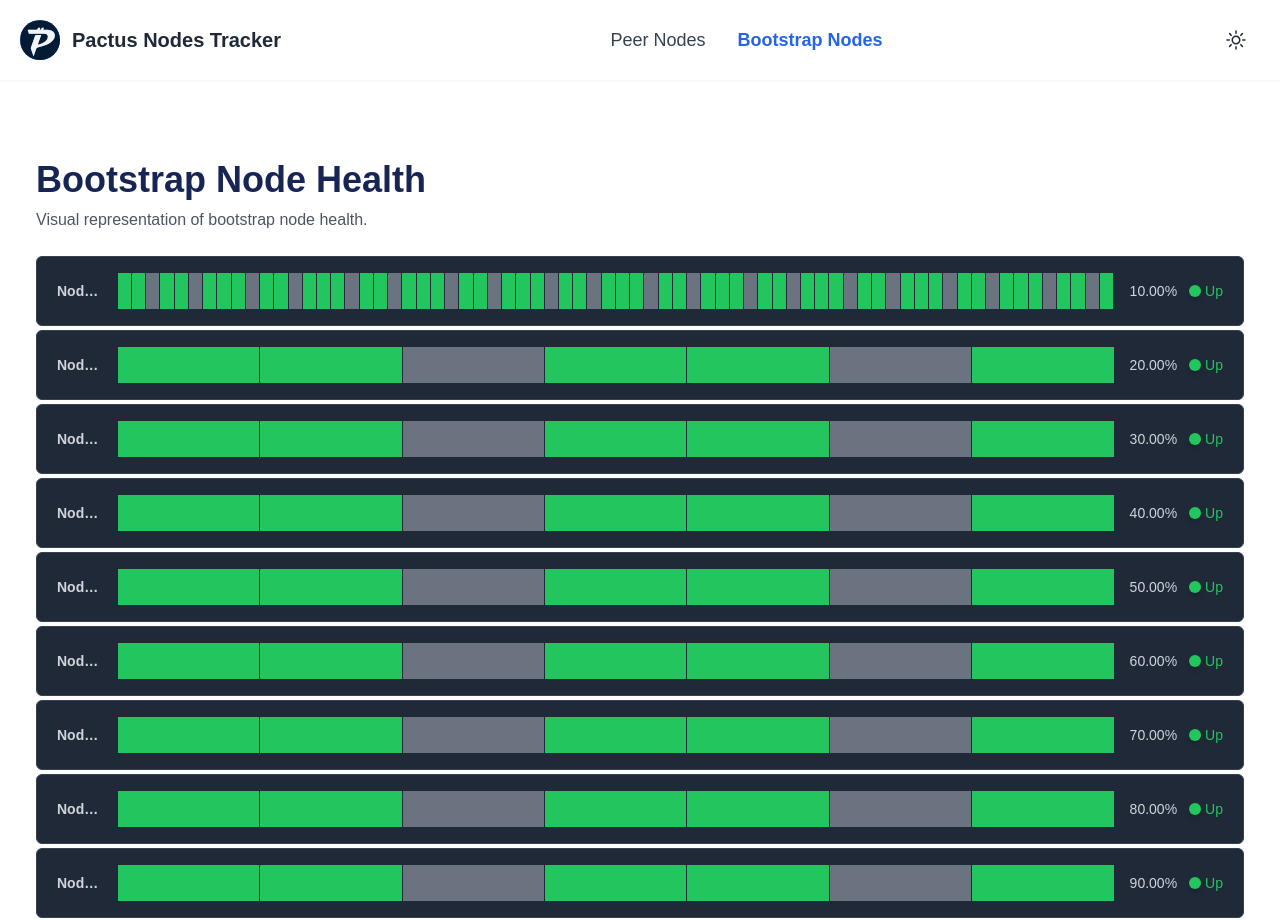
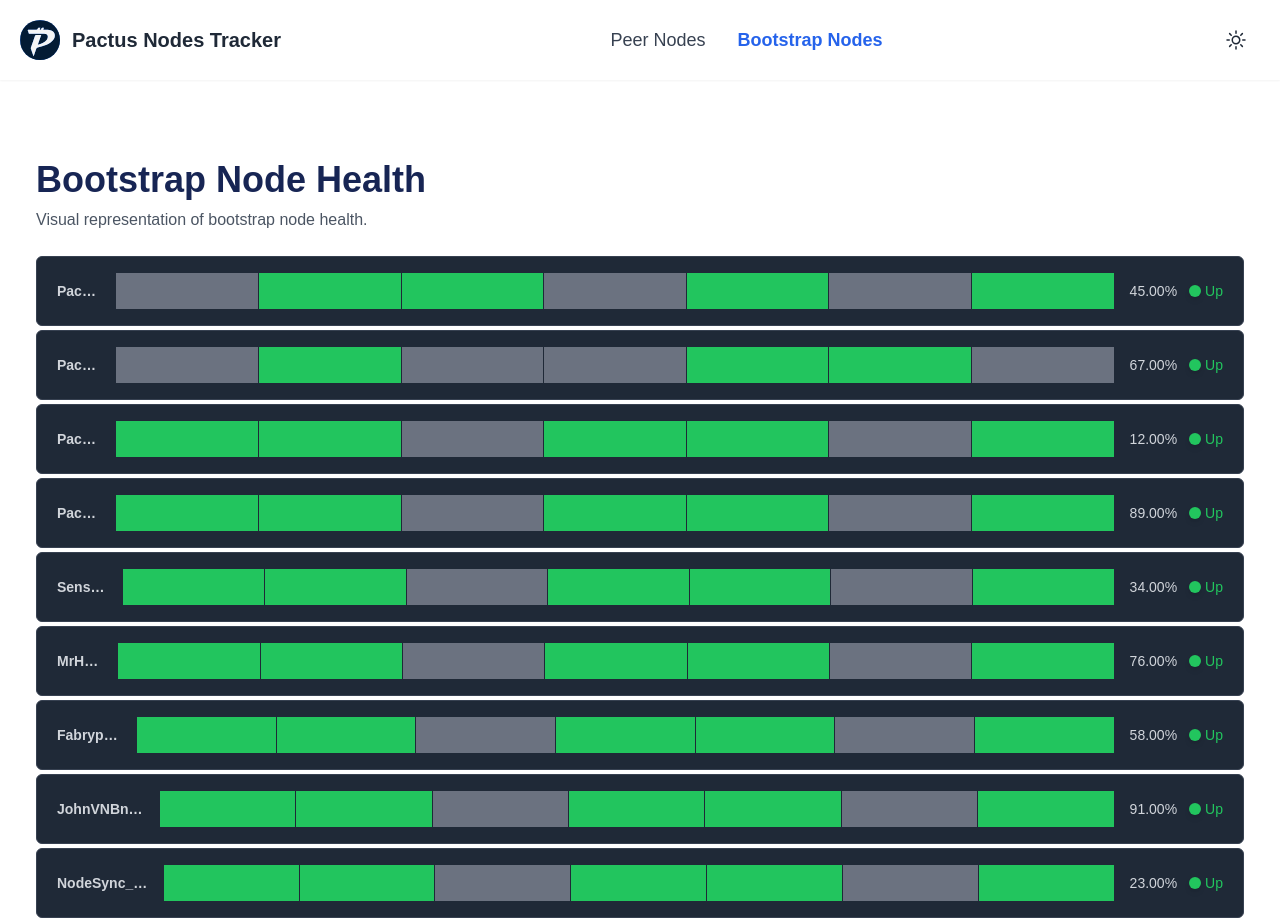
Before and after one commit to kyvra-tech/pactus-nodes-tracker, a React (Vite) app: page /bootstrap-node in a window 1280 px wide. Shown: the top 920 px of the page. Built offline with nearby package versions, Linux system fonts and the light colour scheme.

Commit message:
added the samples

```diff
--- a/src/components/sections/Stats.tsx
+++ b/src/components/sections/Stats.tsx
@@ -8,30 +8,30 @@
       <div className="mx-auto lg:mx-0 p-5 sm:p-6 py-6 sm:py-4 max-w-9xl rounded-xl bg-box-bg border border-box-border shadow-sm shadow-box-shadow md:divide-x divide-box-border grid grid-cols-2 md:grid-cols-4 gap-4 sm:gap-8 md:gap-6 lg:gap-12">
         <div className="text-center">
           <h2 className="font-semibold text-lg sm:text-xl md:text-3xl text-heading-2">
-            100+
+            99.999%
           </h2>
-          <p className="mt-2 text-heading-3">Peer Nodes</p>
+          <p className="mt-2 text-heading-3">Average Uptime</p>
         </div>
 
         <div className="text-center">
           <h2 className="font-semibold text-lg sm:text-xl md:text-3xl text-heading-2">
-            200+
+            0.001%
+          </h2>
+          <p className="mt-2 text-heading-3">Average Downtime</p>
+        </div>
+
+        <div className="text-center">
+          <h2 className="font-semibold text-lg sm:text-xl md:text-3xl text-heading-2">
+            50+
           </h2>
           <p className="mt-2 text-heading-3">Bootstrap Nodes</p>
         </div>
 
         <div className="text-center">
           <h2 className="font-semibold text-lg sm:text-xl md:text-3xl text-heading-2">
-            120+
+            800+
           </h2>
-          <p className="mt-2 text-heading-3">Visitors Per day</p>
-        </div>
-
-        <div className="text-center">
-          <h2 className="font-semibold text-lg sm:text-xl md:text-3xl text-heading-2">
-            50K
-          </h2>
-          <p className="mt-2 text-heading-3">Operations</p>
+          <p className="mt-2 text-heading-3">Peer Nodes</p>
         </div>
       </div>
     </section>
--- a/src/data/bootstrap_nodes.json
+++ b/src/data/bootstrap_nodes.json
@@ -1,195 +1,342 @@
+
+
 [
   {
-      "name": "Node-1",
+      "name": "Pactus",
+      "email": "info@pactus.org",
+      "website": "https://pactus.org",
+      "address": "/dns/bootstrap1.pactus.org/tcp/21888/p2p/12D3KooWMnDsu8TDTk2VV8uD8zsNSB6eUkqtQs6ttg4bHq9zNaBe",
       "status": [
-        {"id": 1, "color": 1, "date": "2025-01-15"},
-        {"id": 2, "color": 2, "date": "2025-02-22"},
-        {"id": 3, "color": 0, "date": "2025-03-10"},
-        {"id": 4, "color": 1, "date": "2025-04-05"},
-        {"id": 5, "color": 2, "date": "2025-05-12"},
-        {"id": 6, "color": 0, "date": "2025-06-18"},
-        {"id": 7, "color": 1, "date": "2025-07-25"},
-        {"id": 1, "color": 1, "date": "2025-08-03"},
-        {"id": 2, "color": 2, "date": "2025-09-14"},
-        {"id": 3, "color": 0, "date": "2025-10-09"},
-        {"id": 4, "color": 1, "date": "2025-11-20"},
-        {"id": 5, "color": 2, "date": "2025-12-01"},
-        {"id": 6, "color": 0, "date": "2025-01-28"},
-        {"id": 7, "color": 1, "date": "2025-02-17"},
-        {"id": 1, "color": 1, "date": "2025-03-30"},
-        {"id": 2, "color": 2, "date": "2025-04-19"},
-        {"id": 3, "color": 0, "date": "2025-05-07"},
-        {"id": 4, "color": 1, "date": "2025-06-15"},
-        {"id": 5, "color": 2, "date": "2025-07-22"},
-        {"id": 6, "color": 0, "date": "2025-08-10"},
-        {"id": 7, "color": 1, "date": "2025-09-25"},
-        {"id": 1, "color": 1, "date": "2025-10-13"},
-        {"id": 2, "color": 2, "date": "2025-11-05"},
-        {"id": 3, "color": 0, "date": "2025-12-18"},
-        {"id": 4, "color": 1, "date": "2025-01-09"},
-        {"id": 5, "color": 2, "date": "2025-02-26"},
-        {"id": 6, "color": 0, "date": "2025-03-14"},
-        {"id": 7, "color": 1, "date": "2025-04-21"},
-        {"id": 1, "color": 1, "date": "2025-05-03"},
-        {"id": 2, "color": 2, "date": "2025-06-08"},
-        {"id": 3, "color": 0, "date": "2025-07-16"},
-        {"id": 4, "color": 1, "date": "2025-08-23"},
-        {"id": 5, "color": 2, "date": "2025-09-11"},
-        {"id": 6, "color": 0, "date": "2025-10-27"},
-        {"id": 7, "color": 1, "date": "2025-11-30"},
-        {"id": 1, "color": 1, "date": "2025-12-15"},
-        {"id": 2, "color": 2, "date": "2025-01-07"},
-        {"id": 3, "color": 0, "date": "2025-02-13"},
-        {"id": 4, "color": 1, "date": "2025-03-20"},
-        {"id": 5, "color": 2, "date": "2025-04-28"},
-        {"id": 6, "color": 0, "date": "2025-05-19"},
-        {"id": 7, "color": 1, "date": "2025-06-25"},
-        {"id": 1, "color": 1, "date": "2025-07-02"},
-        {"id": 2, "color": 2, "date": "2025-08-17"},
-        {"id": 3, "color": 0, "date": "2025-09-04"},
-        {"id": 4, "color": 1, "date": "2025-10-12"},
-        {"id": 5, "color": 2, "date": "2025-11-08"},
-        {"id": 6, "color": 0, "date": "2025-12-22"},
-        {"id": 7, "color": 1, "date": "2025-01-14"},
-        {"id": 1, "color": 1, "date": "2025-02-09"},
-        {"id": 2, "color": 2, "date": "2025-03-16"},
-        {"id": 3, "color": 0, "date": "2025-04-23"},
-        {"id": 4, "color": 1, "date": "2025-05-30"},
-        {"id": 5, "color": 2, "date": "2025-06-06"},
-        {"id": 6, "color": 0, "date": "2025-07-13"},
-        {"id": 7, "color": 1, "date": "2025-08-20"},
-        {"id": 1, "color": 1, "date": "2025-09-27"},
-        {"id": 2, "color": 2, "date": "2025-10-15"},
-        {"id": 3, "color": 0, "date": "2025-11-02"},
-        {"id": 4, "color": 1, "date": "2025-12-09"},
-        {"id": 5, "color": 2, "date": "2025-01-25"},
-        {"id": 6, "color": 0, "date": "2025-02-11"},
-        {"id": 7, "color": 1, "date": "2025-03-18"},
-        {"id": 1, "color": 1, "date": "2025-04-05"},
-        {"id": 2, "color": 2, "date": "2025-05-12"},
-        {"id": 3, "color": 0, "date": "2025-06-19"},
-        {"id": 4, "color": 1, "date": "2025-07-26"},
-        {"id": 5, "color": 2, "date": "2025-08-03"},
-        {"id": 6, "color": 0, "date": "2025-09-10"},
-        {"id": 7, "color": 1, "date": "2025-10-17"}
+        { "color": 0, "date": "2025-04-26"},
+        { "color": 1, "date": "2025-04-27"},
+        { "color": 1, "date": "2025-04-28"},
+        { "color": 0, "date": "2025-04-29"},
+        { "color": 1, "date": "2025-04-30"},
+        { "color": 0, "date": "2025-05-01"},
+        { "color": 1, "date": "2025-05-02"}
           ],
-      "overallScore": 10
+      "overallScore": 45
     },
   {
-      "name": "Node-2",
+      "name": "Pactus",
+      "email": "info@pactus.org",
+      "website": "https://pactus.org",
+      "address": "/dns/bootstrap2.pactus.org/tcp/21888/p2p/12D3KooWM39ag7ghta49qybf7McADgT8FLakTYkCsiBvwdnjuG5q",
       "status": [
-        {"id": 1, "color": 1, "date": "2025-01-20"},
-        {"id": 2, "color": 2, "date": "2025-02-15"},
-        {"id": 3, "color": 0, "date": "2025-03-22"},
-        {"id": 4, "color": 1, "date": "2025-04-10"},
-        {"id": 5, "color": 2, "date": "2025-05-05"},
-        {"id": 6, "color": 0, "date": "2025-06-18"},
-        {"id": 7, "color": 1, "date": "2025-07-12"}
+        { "color": 0, "date": "2025-04-26"},
+        { "color": 1, "date": "2025-04-27"},
+        { "color": 0, "date": "2025-04-28"},
+        { "color": 0, "date": "2025-04-29"},
+        { "color": 1, "date": "2025-04-30"},
+        { "color": 1, "date": "2025-05-01"},
+        { "color": 0, "date": "2025-05-02"}
         ],
-      "overallScore": 20
+      "overallScore": 67
     },
   {
-      "name": "Node-3",
+      "name": "Pactus",
+      "email": "info@pactus.org",
+      "website": "https://pactus.org",
+      "address": "/dns/bootstrap3.pactus.org/tcp/21888/p2p/12D3KooWBCPSZWheet6tMoHbVBCDfBwQm4yzCwcQ8hJ6NMCN97sj",
       "status": [
-        {"id": 1, "color": 1, "date": "2025-01-25"},
-        {"id": 2, "color": 2, "date": "2025-02-28"},
-        {"id": 3, "color": 0, "date": "2025-03-15"},
-        {"id": 4, "color": 1, "date": "2025-04-20"},
-        {"id": 5, "color": 2, "date": "2025-05-10"},
-        {"id": 6, "color": 0, "date": "2025-06-25"},
-        {"id": 7, "color": 1, "date": "2025-07-30"}
+
+        { "color": 1, "date": "2025-04-26"},
+        { "color": 1, "date": "2025-04-27"},
+        { "color": 0, "date": "2025-04-28"},
+        { "color": 1, "date": "2025-04-29"},
+        { "color": 1, "date": "2025-04-30"},
+        { "color": 0, "date": "2025-05-01"},
+        { "color": 1, "date": "2025-05-02"}
       ],
-      "overallScore": 30
+      "overallScore": 12
     },
   {
-      "name": "Node-4",
+      "name": "Pactus",
+      "email": "info@pactus.org",
+      "website": "https://pactus.org",
+      "address": "/dns/bootstrap4.pactus.org/tcp/21888/p2p/12D3KooWKg6aLa77yAaqMCb45aH5iQuTr5GzRUWUCJ1sZYB5vnoL",
       "status": [
-        {"id": 1, "color": 1, "date": "2025-01-30"},
-        {"id": 2, "color": 2, "date": "2025-02-12"},
-        {"id": 3, "color": 0, "date": "2025-03-18"},
-        {"id": 4, "color": 1, "date": "2025-04-25"},
-        {"id": 5, "color": 2, "date": "2025-05-15"},
-        {"id": 6, "color": 0, "date": "2025-06-20"},
-        {"id": 7, "color": 1, "date": "2025-07-05"}
+
+        { "color": 1, "date": "2025-04-26"},
+        { "color": 1, "date": "2025-04-27"},
+        { "color": 0, "date": "2025-04-28"},
+        { "color": 1, "date": "2025-04-29"},
+        { "color": 1, "date": "2025-04-30"},
+        { "color": 0, "date": "2025-05-01"},
+        { "color": 1, "date": "2025-05-02"}
       ],
-      "overallScore": 40
+      "overallScore": 89
     },
   {
-      "name": "Node-5",
+      "name": "Sensifai",
+      "email": "info@sensifai.com",
+      "website": "https://sensifai.com",
+      "address": "/dns/pactus-bootstrap.sensifai.com/tcp/21888/p2p/12D3KooWLpgBQt7A1W8FhTLVYwQMEnTBEX7uudLvd1YMZsDHqqWh",
       "status": [
-        {"id": 1, "color": 1, "date": "2025-02-01"},
-        {"id": 2, "color": 2, "date": "2025-02-17"},
-        {"id": 3, "color": 0, "date": "2025-03-10"},
-        {"id": 4, "color": 1, "date": "2025-04-05"},
-        {"id": 5, "color": 2, "date": "2025-05-22"},
-        {"id": 6, "color": 0, "date": "2025-06-15"},
-        {"id": 7, "color": 1, "date": "2025-07-28"}
+
+        { "color": 1, "date": "2025-04-26"},
+        { "color": 1, "date": "2025-04-27"},
+        { "color": 0, "date": "2025-04-28"},
+        { "color": 1, "date": "2025-04-29"},
+        { "color": 1, "date": "2025-04-30"},
+        { "color": 0, "date": "2025-05-01"},
+        { "color": 1, "date": "2025-05-02"}
+      ],
+      "overallScore": 34
+    },
+  {
+      "name": "MrHodl",
+      "email": "hodl@pactus.org",
+      "website": "n/a",
+      "address": "/ip4/65.108.211.187/tcp/21888/p2p/12D3KooWGLrSiE5KWoc9GpXfryvKqheHj6j78ryMDDC17SY4YoCi",
+      "status": [
+
+        { "color": 1, "date": "2025-04-26"},
+        { "color": 1, "date": "2025-04-27"},
+        { "color": 0, "date": "2025-04-28"},
+        { "color": 1, "date": "2025-04-29"},
+        { "color": 1, "date": "2025-04-30"},
+        { "color": 0, "date": "2025-05-01"},
+        { "color": 1, "date": "2025-05-02"}
+      ],
+      "overallScore": 76
+    },
+  {
+      "name": "Fabryprog",
+      "email": "fabryprog@gmail.com",
+      "website": "n/a",
+      "address": "/ip4/84.247.165.249/tcp/21888/p2p/12D3KooWQmv2FcNQfh1EhA98twt8ePdkQaxEPeYfinEYyVS16juY",
+      "status": [
+
+        { "color": 1, "date": "2025-04-26"},
+        { "color": 1, "date": "2025-04-27"},
+        { "color": 0, "date": "2025-04-28"},
+        { "color": 1, "date": "2025-04-29"},
+        { "color": 1, "date": "2025-04-30"},
+        { "color": 0, "date": "2025-05-01"},
+        { "color": 1, "date": "2025-05-02"}
+      ],
+      "overallScore": 58
+    },
+  {
+      "name": "JohnVNBnode",
+      "email": "quynhgiangtranle@gmail.com",
+      "website": "docs.vnbnode.com",
+      "address": "/ip4/62.171.130.196/tcp/21888/p2p/12D3KooWSkwB8AiWz3VGyG5cgC3ry5dmCw3TthQNc1jvRNe9EEKH",
+      "status": [
+
+        { "color": 1, "date": "2025-04-26"},
+        { "color": 1, "date": "2025-04-27"},
+        { "color": 0, "date": "2025-04-28"},
+        { "color": 1, "date": "2025-04-29"},
+        { "color": 1, "date": "2025-04-30"},
+        { "color": 0, "date": "2025-05-01"},
+        { "color": 1, "date": "2025-05-02"}
+      ],
+      "overallScore": 91
+    },
+  {
+      "name": "NodeSync_Top",
+      "email": "lthuan2011@gmail.com",
+      "website": "https://nodesync.top/",
+      "address": "/ip4/135.181.42.222/tcp/21888/p2p/12D3KooWN46UYQNoZvzd9GiJPQC7LByj6RAg8rRxdUTiQ24vHsN1",
+      "status": [
+
+        { "color": 1, "date": "2025-04-26"},
+        { "color": 1, "date": "2025-04-27"},
+        { "color": 0, "date": "2025-04-28"},
+        { "color": 1, "date": "2025-04-29"},
+        { "color": 1, "date": "2025-04-30"},
+        { "color": 0, "date": "2025-05-01"},
+        { "color": 1, "date": "2025-05-02"}
+      ],
+      "overallScore": 23
+    },
+  {
+      "name": "Stakers",
+      "email": "danile_z@outlook.com",
+      "website": "",
+      "address": "/dns/pactus-bootstrap.stakers.world/tcp/21888/p2p/12D3KooWK1DAcxf8RJA2PVkwr9ehk1zgXcnjLyPCsYCpvw1NSfhc",
+      "status": [
+
+        { "color": 1, "date": "2025-04-26"},
+        { "color": 1, "date": "2025-04-27"},
+        { "color": 0, "date": "2025-04-28"},
+        { "color": 1, "date": "2025-04-29"},
+        { "color": 1, "date": "2025-04-30"},
+        { "color": 0, "date": "2025-05-01"},
+        { "color": 1, "date": "2025-05-02"}
       ],
       "overallScore": 50
     },
   {
-      "name": "Node-6",
+      "name": "Karma Nodes",
+      "email": "karma.nodes@proton.me",
+      "website": "http://karmanodes.xyz",
+      "address": "/ip4/158.220.91.129/tcp/21888/p2p/12D3KooWGfehwyZJBu6WUMLyzJ8sDJachvhxhqw5Wh4uU3H99GLq",
       "status": [
-        {"id": 1, "color": 1, "date": "2025-02-05"},
-        {"id": 2, "color": 2, "date": "2025-02-20"},
-        {"id": 3, "color": 0, "date": "2025-03-25"},
-        {"id": 4, "color": 1, "date": "2025-04-12"},
-        {"id": 5, "color": 2, "date": "2025-05-18"},
-        {"id": 6, "color": 0, "date": "2025-06-10"},
-        {"id": 7, "color": 1, "date": "2025-07-15"}
+
+        { "color": 1, "date": "2025-04-26"},
+        { "color": 1, "date": "2025-04-27"},
+        { "color": 0, "date": "2025-04-28"},
+        { "color": 1, "date": "2025-04-29"},
+        { "color": 1, "date": "2025-04-30"},
+        { "color": 0, "date": "2025-05-01"},
+        { "color": 1, "date": "2025-05-02"}
       ],
-      "overallScore": 60
+      "overallScore": 72
     },
   {
-      "name": "Node-7",
+      "name": "IONode",
+      "email": "orochi@ionode.online",
+      "website": "https://IONode.Online",
+      "address": "/dns/pactus-bootstrap.ionode.online/tcp/21888/p2p/12D3KooWG5tvvfS8PRd2Bgyxxqrok7QfohkHSprFPxmT3HTh8dVD",
       "status": [
-        {"id": 1, "color": 1, "date": "2025-02-10"},
-        {"id": 2, "color": 2, "date": "2025-02-25"},
-        {"id": 3, "color": 0, "date": "2025-03-30"},
-        {"id": 4, "color": 1, "date": "2025-04-15"},
-        {"id": 5, "color": 2, "date": "2025-05-20"},
-        {"id": 6, "color": 0, "date": "2025-06-25"},
-        {"id": 7, "color": 1, "date": "2025-07-10"}
+
+        { "color": 1, "date": "2025-04-26"},
+        { "color": 1, "date": "2025-04-27"},
+        { "color": 0, "date": "2025-04-28"},
+        { "color": 1, "date": "2025-04-29"},
+        { "color": 1, "date": "2025-04-30"},
+        { "color": 0, "date": "2025-05-01"},
+        { "color": 1, "date": "2025-05-02"}
       ],
-      "overallScore": 70
+      "overallScore": 19
     },
   {
-      "name": "Node-8",
+      "name": "SGTstake",
+      "email": "adorid@sgtstake.com",
+      "website": "https://sgtstake.com",
+      "address": "/ip4/159.148.146.149/tcp/21888/p2p/12D3KooWKCokWtpdudxgsLRoFcnrW35vhn6w632iGWCga7E5e68Q",
       "status": [
-        {"id": 1, "color": 1, "date": "2025-02-15"},
-        {"id": 2, "color": 2, "date": "2025-03-05"},
-        {"id": 3, "color": 0, "date": "2025-03-20"},
-        {"id": 4, "color": 1, "date": "2025-04-10"},
-        {"id": 5, "color": 2, "date": "2025-05-15"},
-        {"id": 6, "color": 0, "date": "2025-06-20"},
-        {"id": 7, "color": 1, "date": "2025-07-25"}
+
+        { "color": 1, "date": "2025-04-26"},
+        { "color": 1, "date": "2025-04-27"},
+        { "color": 0, "date": "2025-04-28"},
+        { "color": 1, "date": "2025-04-29"},
+        { "color": 1, "date": "2025-04-30"},
+        { "color": 0, "date": "2025-05-01"},
+        { "color": 1, "date": "2025-05-02"}
       ],
-      "overallScore": 80
+      "overallScore": 64
     },
   {
-      "name": "Node-9",
+      "name": "Stake.Works",
+      "email": "support@stake.works",
+      "website": "https://stake.works",
+      "address": "/dns/pactus-bootnode.stake.works/tcp/21888/p2p/12D3KooWJPuhW7Ejmb8KprpVNRzn1eUQXDHU3n5eTo2vodgvVxoJ",
       "status": [
-        {"id": 1, "color": 1, "date": "2025-02-20"},
-        {"id": 2, "color": 2, "date": "2025-03-10"},
-        {"id": 3, "color": 0, "date": "2025-03-25"},
-        {"id": 4, "color": 1, "date": "2025-04-20"},
-        {"id": 5, "color": 2, "date": "2025-05-05"},
-        {"id": 6, "color": 0, "date": "2025-06-15"},
-        {"id": 7, "color": 1, "date": "2025-07-30"}
+
+        { "color": 1, "date": "2025-04-26"},
+        { "color": 1, "date": "2025-04-27"},
+        { "color": 0, "date": "2025-04-28"},
+        { "color": 1, "date": "2025-04-29"},
+        { "color": 1, "date": "2025-04-30"},
+        { "color": 0, "date": "2025-05-01"},
+        { "color": 1, "date": "2025-05-02"}
       ],
-      "overallScore": 90
+      "overallScore": 88
     },
   {
-      "name": "Node-10",
+      "name": "KenZ",
+      "email": "quangtuyen88@hotmail.com",
+      "website": "https://www.pr1sm.com/",
+      "address": "/ip4/65.108.68.214/tcp/21888/p2p/12D3KooWD7X8BDqV9r6zGmoo2dpMYo4Z6YoyDQp6j4UnB2Bj3Fq2",
       "status": [
-        {"id": 1, "color": 1, "date": "2025-02-25"},
-        {"id": 2, "color": 2, "date": "2025-03-15"},
-        {"id": 3, "color": 0, "date": "2025-03-30"},
-        {"id": 4, "color": 1, "date": "2025-04-25"},
-        {"id": 5, "color": 2, "date": "2025-05-10"},
-        {"id": 6, "color": 0, "date": "2025-06-20"},
-        {"id": 7, "color": 1, "date": "2025-07-15"}
+
+        { "color": 1, "date": "2025-04-26"},
+        { "color": 1, "date": "2025-04-27"},
+        { "color": 0, "date": "2025-04-28"},
+        { "color": 1, "date": "2025-04-29"},
+        { "color": 1, "date": "2025-04-30"},
+        { "color": 0, "date": "2025-05-01"},
+        { "color": 1, "date": "2025-05-02"}
       ],
-      "overallScore": 100
+      "overallScore": 31
+    },
+  {
+      "name": "Validator247",
+      "email": "Validator247@gmail.com",
+      "website": "https://validator247.com/",
+      "address": "/ip4/65.21.180.80/tcp/21888/p2p/12D3KooWANqay6T1xCrK3imfAEr3GpiGzxT6SWCEsRapo8tJWAZN",
+      "status": [
+
+        { "color": 1, "date": "2025-04-26"},
+        { "color": 1, "date": "2025-04-27"},
+        { "color": 0, "date": "2025-04-28"},
+        { "color": 1, "date": "2025-04-29"},
+        { "color": 1, "date": "2025-04-30"},
+        { "color": 0, "date": "2025-05-01"},
+        { "color": 1, "date": "2025-05-02"}
+      ],
+      "overallScore": 97
+    },
+  {
+      "name": "BearValidator",
+      "email": "validator.wiki@gmail.com",
+      "website": "https://validator.wiki/",
+      "address": "/ip4/37.27.26.40/tcp/21888/p2p/12D3KooWPehhWgfdZG6x9zE7QdQxuAcfbQPAyBPjcXLfVYfU9FAd",
+      "status": [
+
+        { "color": 1, "date": "2025-04-26"},
+        { "color": 1, "date": "2025-04-27"},
+        { "color": 0, "date": "2025-04-28"},
+        { "color": 1, "date": "2025-04-29"},
+        { "color": 1, "date": "2025-04-30"},
+        { "color": 0, "date": "2025-05-01"},
+        { "color": 1, "date": "2025-05-02"}
+      ],
+      "overallScore": 42
+    },
+  {
+      "name": "MoneyLow-VNBnode",
+      "email": "mfl@vnbnode.com",
+      "website": "https://VNBnode.com",
+      "address": "/dns/pactus-bootstrap.mflow.tech/tcp/21888/p2p/12D3KooWJD2PBAur6kXjX31dyrPzjSV947ppZ885QDKCXEvLm9Vb",
+      "status": [
+
+        { "color": 1, "date": "2025-04-26"},
+        { "color": 1, "date": "2025-04-27"},
+        { "color": 0, "date": "2025-04-28"},
+        { "color": 1, "date": "2025-04-29"},
+        { "color": 1, "date": "2025-04-30"},
+        { "color": 0, "date": "2025-05-01"},
+        { "color": 1, "date": "2025-05-02"}
+      ],
+      "overallScore": 55
+    },
+  {
+      "name": "alishiaplowden",
+      "email": "pleasurement7777@gmail.com",
+      "website": "n/a",
+      "address": "/ip4/5.161.222.154/tcp/21888/p2p/12D3KooWQN2VN1RWQ5eWq8rVexpBnwVSy7k34Rpep4R6V57XWYau",
+      "status": [
+
+        { "color": 1, "date": "2025-04-26"},
+        { "color": 1, "date": "2025-04-27"},
+        { "color": 0, "date": "2025-04-28"},
+        { "color": 1, "date": "2025-04-29"},
+        { "color": 1, "date": "2025-04-30"},
+        { "color": 0, "date": "2025-05-01"},
+        { "color": 1, "date": "2025-05-02"}
+      ],
+      "overallScore": 78
+    },
+  {
+      "name": "CherryValidator",
+      "email": "mommeus@gmail.com",
+      "website": "https://cherryvalidator.us",
+      "address": "/ip4/65.21.155.128/tcp/21888/p2p/12D3KooWPykSnzWpEasRijCgQ99vxAxWKL32zY24MmvtaXsHapSf",
+      "status": [
+
+        { "color": 1, "date": "2025-04-26"},
+        { "color": 1, "date": "2025-04-27"},
+        { "color": 0, "date": "2025-04-28"},
+        { "color": 1, "date": "2025-04-29"},
+        { "color": 1, "date": "2025-04-30"},
+        { "color": 0, "date": "2025-05-01"},
+        { "color": 1, "date": "2025-05-02"}
+      ],
+      "overallScore": 11
     }
 ]
```
Lines whose indentation alone changed are shown as unchanged.
